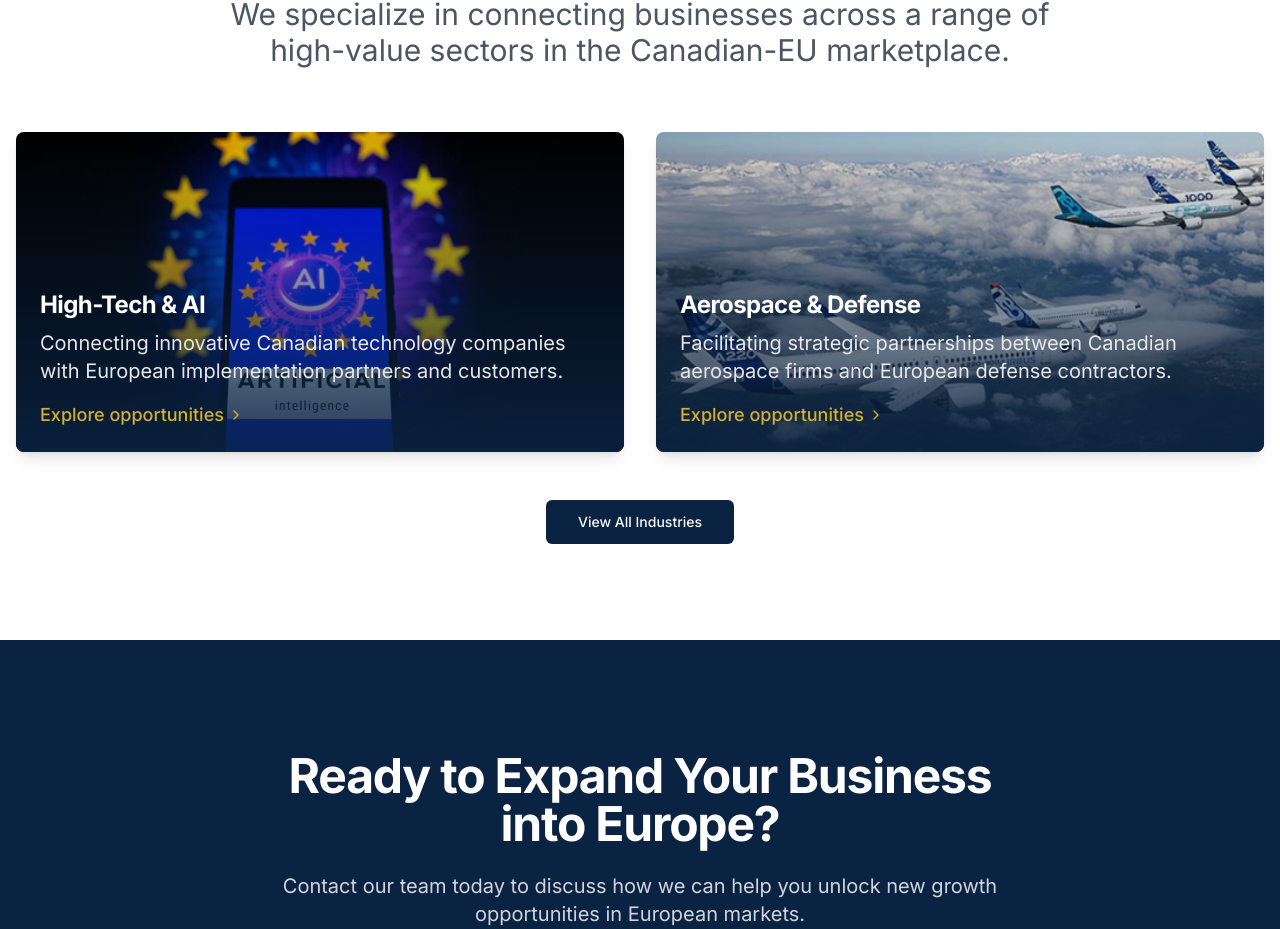
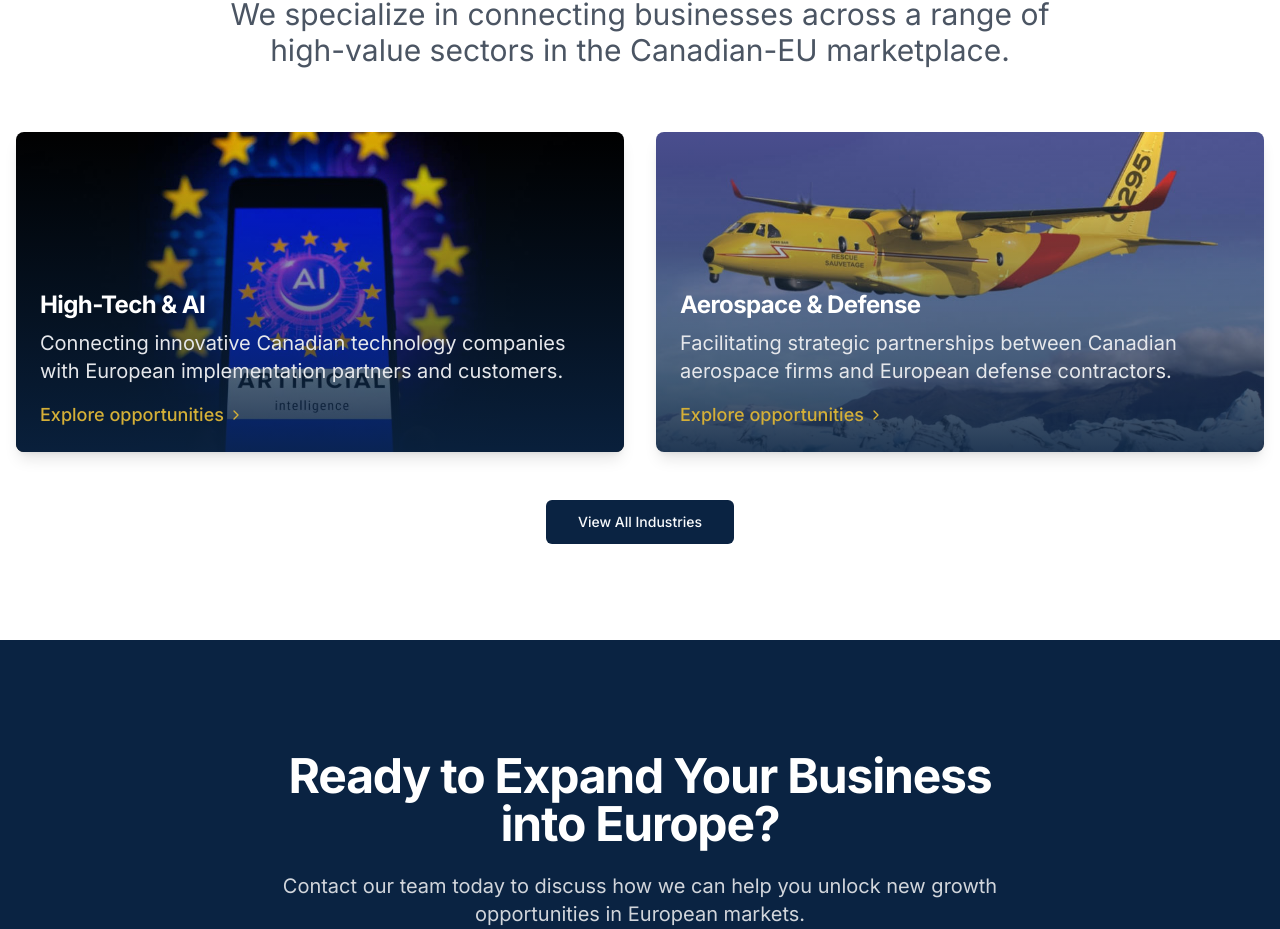
Before and after one commit to xadcampaign/trdwnd-connect, a React (Vite) app: page / in a window 1280 px wide. Shown: the part 2580-3509 px from the top of the page. Built offline with nearby package versions, Linux system fonts and the light colour scheme.

Commit message:
Add Aerospace & Defense content

```diff
--- a/src/pages/HomePage.tsx
+++ b/src/pages/HomePage.tsx
@@ -1,3 +1,4 @@
+
 import { Link } from "react-router-dom";
 import { Button } from "@/components/ui/button";
 import {
@@ -139,7 +140,7 @@ const HomePage = () => {
 
           <div className="relative overflow-hidden group rounded-lg shadow-lg">
             <img
-              src="/lovable-uploads/1a9c0d1b-f8d3-4b1a-a72d-8d15e3e9765d.png"
+              src="/lovable-uploads/bb13e67d-0e28-40c8-956a-956eb2d39cf1.png"
               alt="Aerospace & Defense"
               className="w-full h-64 md:h-80 object-cover transition-transform duration-500 group-hover:scale-105"
             />
```
Also changed, not shown: public/lovable-uploads/bb13e67d-0e28-40c8-956a-956eb2d39cf1.png (added).
